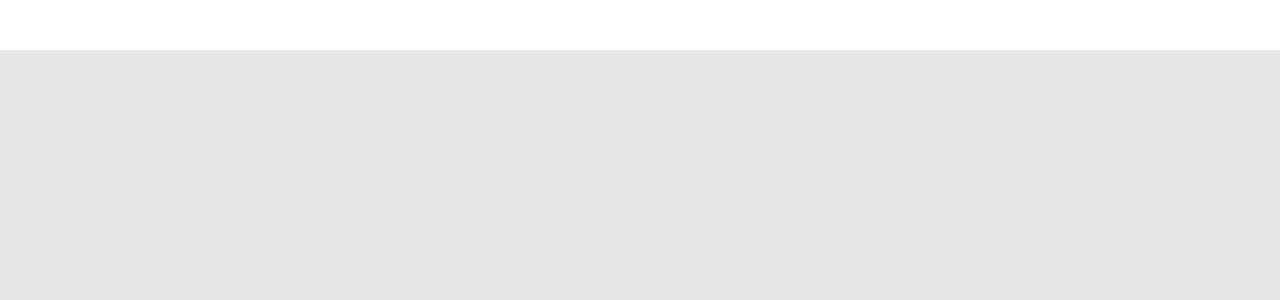
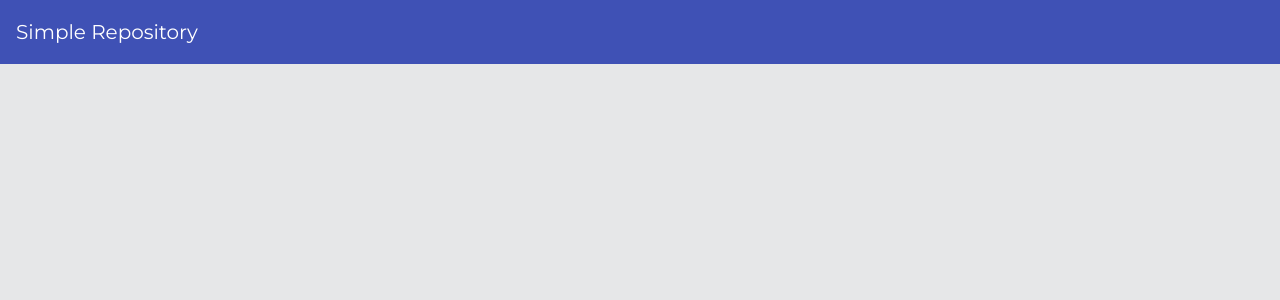
Before and after one commit to Wojciech-Golewski/simple-repo, an Angular app: page /home in a window 1280 px wide. Shown: the top 300 px of the page. Built offline with nearby package versions, Linux system fonts and the light colour scheme.

Commit message:
Modules integration complete for Angular Material and CommonModule sharing

```diff
--- a/src/app/core/components/header/header.component.html
+++ b/src/app/core/components/header/header.component.html
@@ -1,3 +1,8 @@
 <div class="content">
-
+    <mat-toolbar color="primary">
+        <mat-toolbar-row>
+            <span>Simple Repository</span>
+            <span class="spacer"></span>
+        </mat-toolbar-row>
+    </mat-toolbar>
 </div>
--- a/src/app/core/core.module.ts
+++ b/src/app/core/core.module.ts
@@ -1,9 +1,9 @@
 import { NgModule } from '@angular/core';
-import { CommonModule } from '@angular/common';
 import { HeaderComponent } from './components/header/header.component';
 import { FooterComponent } from './components/footer/footer.component';
 import { MainPageComponent } from './components/main-page/main-page.component';
 import { NotFoundComponent } from './components/not-found/not-found.component';
+import { SharedModule } from '../shared/shared.module';
 
 
 
@@ -15,7 +15,7 @@ import { NotFoundComponent } from './components/not-found/not-found.component';
     NotFoundComponent
   ],
   imports: [
-    CommonModule
+    SharedModule
   ],
   exports: [
     HeaderComponent,
--- a/src/styles.scss
+++ b/src/styles.scss
@@ -23,3 +23,7 @@ body {
     min-height: 50px;
     background-color: $white;
 }
+
+.spacer {
+    flex: 1 1 auto;
+}
```
Also changed, not shown: src/app/shared/material/material.module.ts (added, +12 -0 lines), src/app/shared/shared.module.ts (+6 -2 lines).
